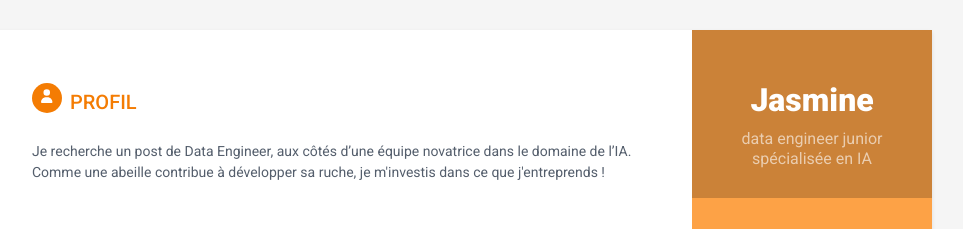
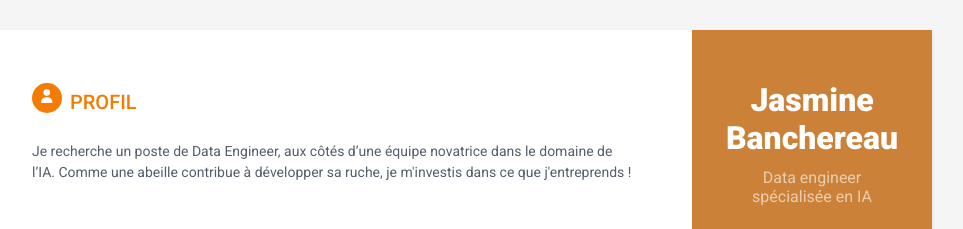
Before and after one commit to BeeJasmine/BeeJasmine.github.io, a plain HTML site: page resume.html in a window 1280 px wide. Shown: the top 229 px of the page, without its empty margins (188-1151 px from the left). Drawn offline with nearby package versions, Linux system fonts and the light colour scheme.

Commit message:
corrections

```diff
--- a/resume.html
+++ b/resume.html
@@ -25,8 +25,8 @@
         <div class="sidebar-wrapper">
             <div class="profile-container">
                 <img class="profile" src="static/images/profile.png" alt="" />
-                <h1 class="name">Jasmine</h1>
-                <h3 class="tagline">data engineer junior spécialisée en IA</h3>
+                <h1 class="name">Jasmine Banchereau</h1>
+                <h3 class="tagline">Data engineer spécialisée en IA</h3>
             </div><!--//profile-container-->
 
             <div class="contact-container container-block">
@@ -96,7 +96,7 @@
             <section class="section summary-section">
                 <h2 class="section-title"><span class="icon-holder"><i class="fas fa-user"></i></span>profil</h2>
                 <div class="summary">
-                    <p>Je recherche un post de Data Engineer, aux côtés d’une équipe novatrice dans le domaine de l’IA. Comme une abeille contribue à développer sa ruche, je m'investis dans ce que j'entreprends !</p>
+                    <p>Je recherche un poste de Data Engineer, aux côtés d’une équipe novatrice dans le domaine de l’IA. Comme une abeille contribue à développer sa ruche, je m'investis dans ce que j'entreprends !</p>
                     <br />
                 </div><!--//summary-->
             </section><!--//section-->
```
